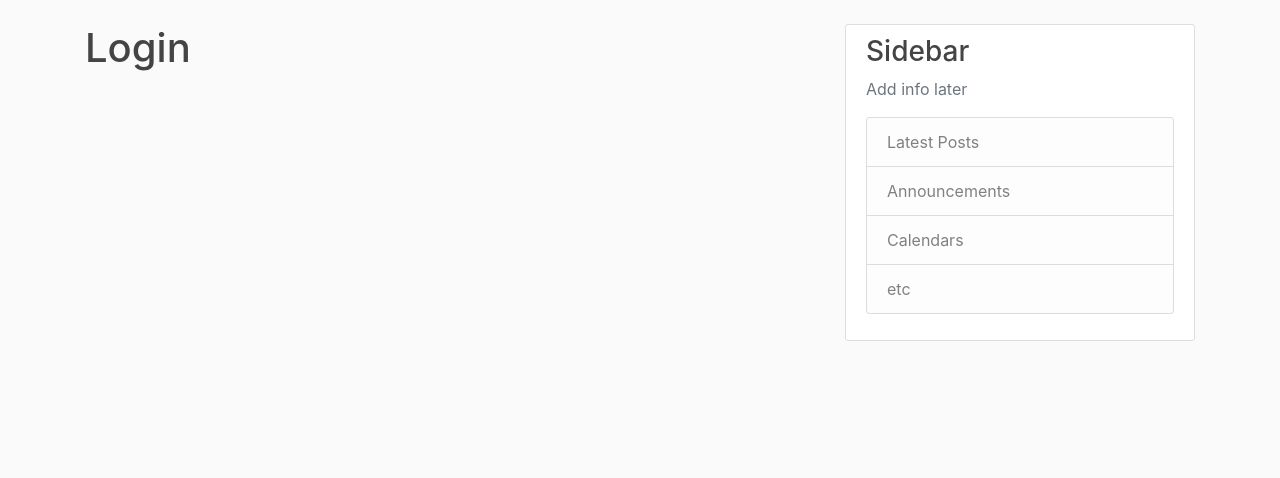
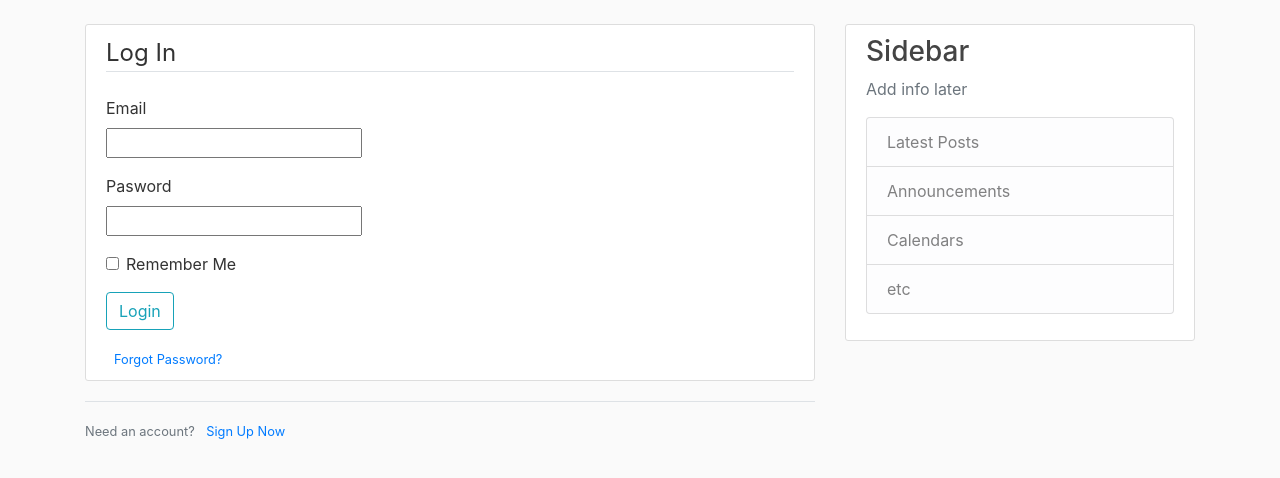
Before and after one commit to alinemokfa/python_flask_blog, a Flask app: page /login in a window 1280 px wide. Shown: the part 56-534 px from the top of the page. Run offline with Flask 2, Linux system fonts and the light colour scheme; some libraries are stand-ins or nearby versions.

Commit message:
Add login form validation and remember me checkbox

```diff
--- a/templates/login.html
+++ b/templates/login.html
@@ -1,5 +1,58 @@
 
 {% extends "layout.html" %}
 {% block content %}
-      <h1>Login</h1>
+      <div class="content-section">
+        <form method="POST" action="">
+          <!-- csrf token -->
+          {{ form.hidden_tag() }}
+          <fieldset class="form-group">
+            <legend class="border-bottom mb-4">Log In</legend>
+            <div class="form-group">
+              {{ form.email.label(class="from-control-label") }}
+
+              {% if form.email.errors %}
+                {{ form.email(class="form-control form-control-lg is-invalid") }}
+                <div class="invalid-feedback">
+                  {% for error in form.email.errors %}
+                    <span>{{ error }}</span>
+                  {% endfor %}
+                </div>
+                {% else %}
+                <br>
+                {{ form.email(class="from-control from-control-lg") }}
+              {% endif %}
+            </div>
+            <div class="form-group">
+              {{ form.password.label(class="from-control-label") }}
+
+              {% if form.password.errors %}
+                {{ form.password(class="form-control form-control-lg is-invalid") }}
+                <div class="invalid-feedback">
+                  {% for error in form.password.errors %}
+                    <span>{{ error }}</span>
+                  {% endfor %}
+                </div>
+                {% else %}
+                <br>
+                {{ form.password(class="from-control from-control-lg") }}
+              {% endif %}
+            </div>
+            <div class="form-check">
+              {{ form.remember_password(class='form-check-input') }}
+              {{ form.remember_password.label(class='form-check-label') }}
+            </div>
+            </fieldset>
+          <div class="form-group">
+            {{ form.submit(class="btn btn-outline-info") }}
+          </div>
+          <small class="text-muted ml-2">
+            <a href="#">Forgot Password?</a>
+          </small>
+        </form>
+      </div>
+      <div class="border-top pt-3">
+        <small class="text-muted">
+          Need an account? <a class="ml-2" href="{{ url_for('register') }}">Sign Up Now</a>
+        </small>
+      </div>
 {% endblock content %}
```
